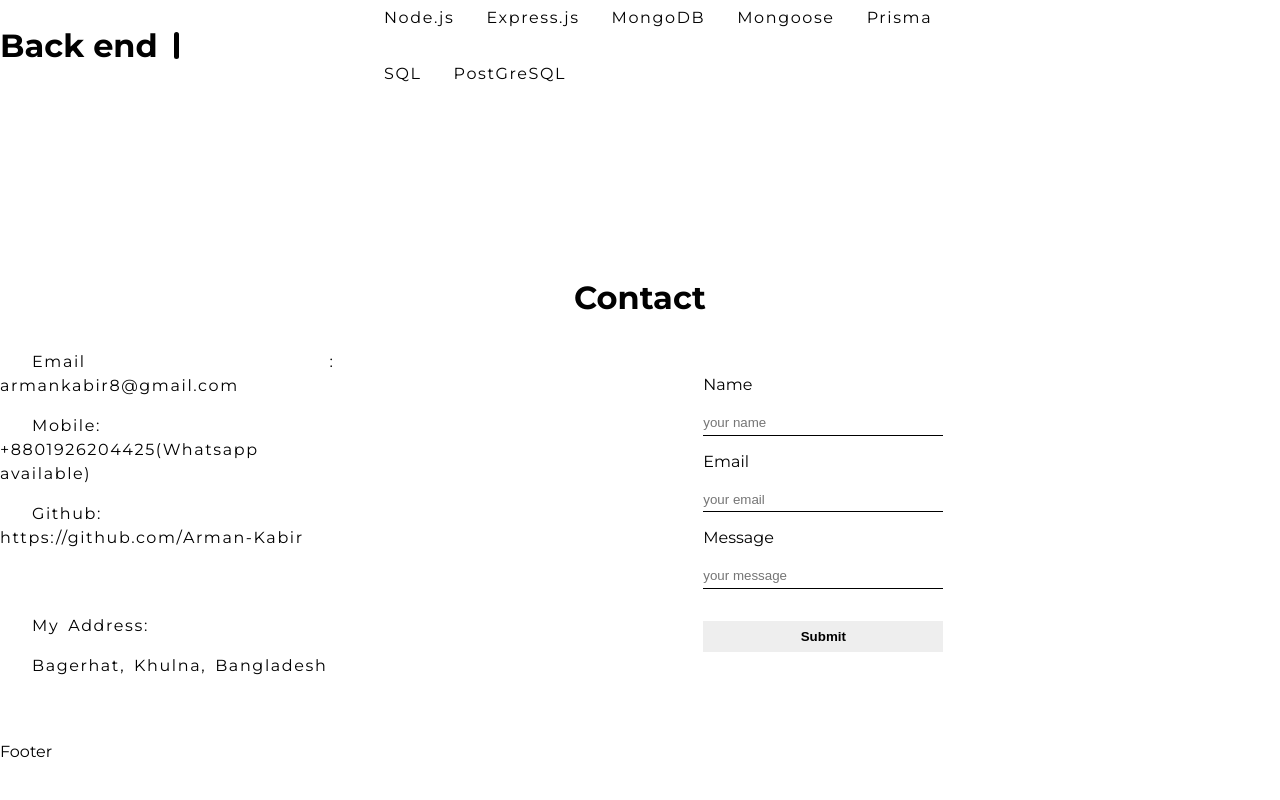
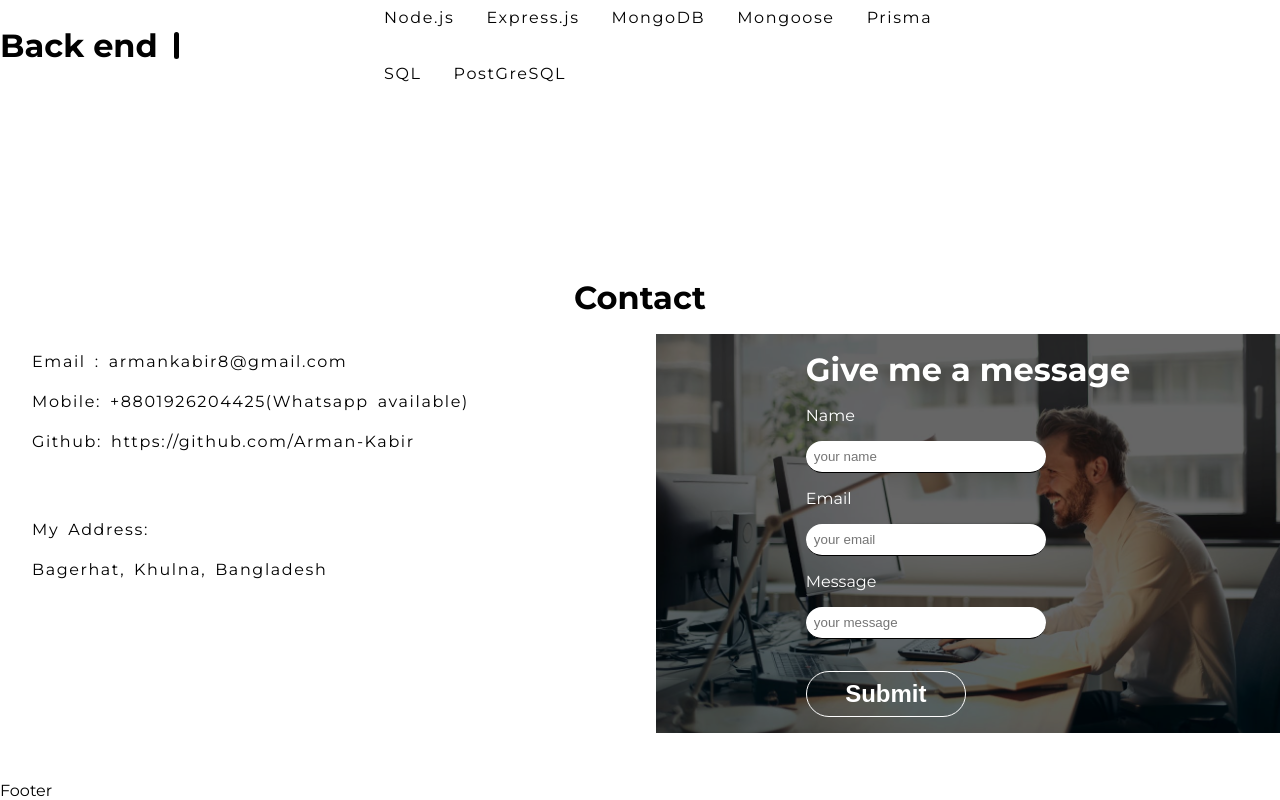
Before and after one commit to Arman-Kabir/portfolio, a React (Vite) app: page / in a window 1280 px wide. Shown: the part 1542-2342 px from the top of the page. Before the commit the page ends 2303 px from the top, so only its background shows below. Built offline with nearby package versions, Linux system fonts and the light colour scheme.

Commit message:
button designed and background overlay added

```diff
--- a/src/components/Contact/Contact.css
+++ b/src/components/Contact/Contact.css
@@ -6,16 +6,33 @@
   display: flex;
   flex-direction: column;
   gap: 2rem;
+  flex: 1;
 }
 .form_container {
+  flex: 1;
+  background: url(../../assets//images/office.jpg) center/cover;
+
   display: flex;
   width: 100%;
   align-items: center;
   justify-content: center;
+  position: relative;
+}
+.form_container::after {
+  content: "";
+  position: absolute;
+  top: 0;
+  left: 0;
+  width: 100%;
+  height: 100%;
+  background-color: rgba(0, 0, 0, 0.6);
+
 }
 form {
   display: flex;
   flex-direction: column;
+  color: #fff;
+  z-index: 999;
 }
 
 label {
@@ -26,21 +43,24 @@ input {
   border: none;
   border-bottom: 1px solid #000;
   width: 15rem;
-  padding: 0.3rem 0;
+  padding: 0.5rem;
+  border-radius: 50px;
 }
 input:focus {
   border: none;
   outline: none;
   border-bottom: 1px solid #000;
-  padding: 0.3rem 0;
+  padding: 0.5rem;
+  border-radius: 50px;
 }
 
-.submit {
-    margin-top: 1rem;
-  background-color: #eee;
+/* .submit {
+  margin: 1rem;
+  background-color: #fff;
   font-weight: bold;
   padding: 0.5rem;
   outline: none;
   border: none;
   cursor: pointer;
-}
+  border-radius: 50px;
+} */
--- a/src/components/Contact/Contact.tsx
+++ b/src/components/Contact/Contact.tsx
@@ -38,8 +38,9 @@ const Contact = () => {
 
                 <div className='form_container'>
 
+
                     <form onSubmit={handleSubmit(onSubmit)}>
-                        {/* register your input into the hook by invoking the "register" function */}
+                    <h2>Give me a message</h2>
                         <label>Name</label>
                         <input placeholder='your name'  {...register("name")} />
 
--- a/src/index.css
+++ b/src/index.css
@@ -108,3 +108,26 @@ a {
 }
 
 /* Container */
+
+/* button */
+button{
+  margin: 1rem 0;
+  padding: .5rem 0;
+  cursor: pointer;
+  color:white;
+  background-color: transparent;
+  font-weight: bold;
+  font-size: 1.5rem;
+  width: 10rem;
+  border: 1px solid #fff;
+  border-radius: 50px;
+}
+button:hover{
+  color:#000;
+  background-color: #fff;
+  /* padding: .7rem .3rem; */
+  transition: .3s ease-in;
+}
+button:active{
+  width: 12rem;
+}
```
Also changed, not shown: src/assets/images/office.jpg (added).
